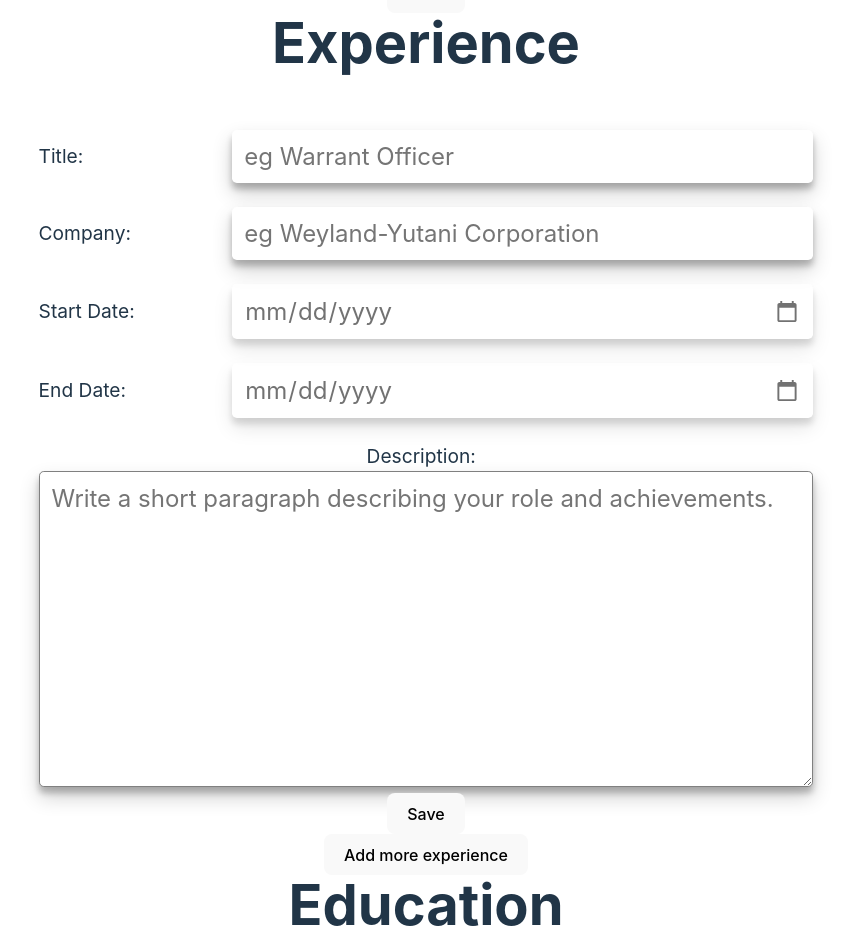
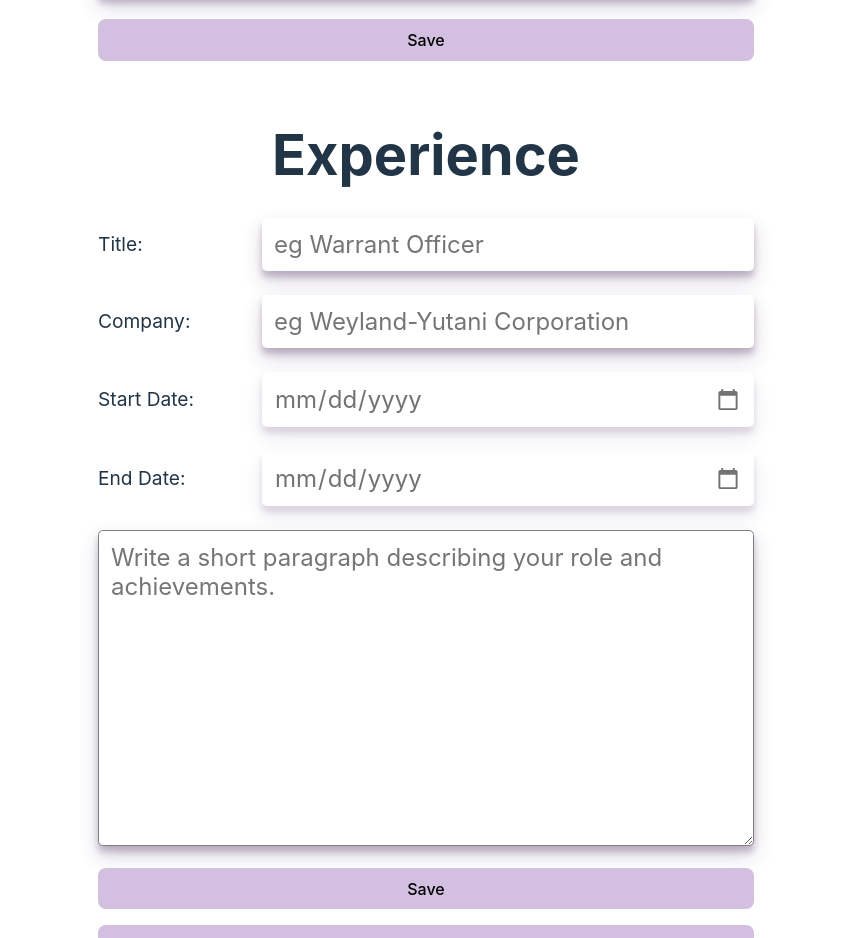
Before and after one commit to bendee48/cv-application, a React (Vite) app: page / in a window 1280 px wide. Shown: the part 890-1828 px from the top of the page, without its empty margins (214-1065 px from the left). Built offline with nearby package versions, Linux system fonts and the light colour scheme.

Commit message:
Adding Section
- Adding a section component
- Continuing to style the form elements
§

```diff
--- a/src/components/App.jsx
+++ b/src/components/App.jsx
@@ -4,6 +4,7 @@ import PersonalStatement from './PersonalStatement.jsx'
 import { Experience } from './Experience.jsx'
 import Education from './Education.jsx'
 import AddButton from './AddButton.jsx'
+import Section from './Section.jsx'
 import '../styles/App.css'
 
 function App() {
@@ -30,16 +31,24 @@ function App() {
 
   return (
     <>
-      <h1 className='section-header'>Details</h1>
+      <Section>
+        <h1 className='section-header'>Details</h1>
         <GeneralInfo />
-      <h1 className='section-header'>Statement</h1>
+      </Section>
+      <Section>
+        <h1 className='section-header'>Statement</h1>
         <PersonalStatement />
-      <h1 className='section-header'>Experience</h1>
+      </Section>
+      <Section>
+        <h1 className='section-header'>Experience</h1>
         {experiences}
         <AddButton text="experience" handleClick={addExperience} />
-      <h1 className='section-header'>Education</h1>
+      </Section>
+      <Section>
+        <h1 className='section-header'>Education</h1>
         {education}
         <AddButton text="education" handleClick={addEducation} />
+      </Section>
     </>
   )
 }
--- a/src/components/Experience.jsx
+++ b/src/components/Experience.jsx
@@ -112,7 +112,7 @@ function Experience() {
         }
       </div>
       <div>
-        <label htmlFor="description">Description:</label>
+        {/* <label htmlFor="description">Description:</label> */}
         { !saved ?
           (
             <textarea
@@ -128,7 +128,7 @@ function Experience() {
           (<p>{experienceInfo.description}</p>)
         }
       </div>
-      <button>{!saved ? 'Save' : 'Edit'}</button>
+      <button className='btn'>{!saved ? 'Save' : 'Edit'}</button>
     </form>
   )
 }
--- a/src/components/GeneralInfo.jsx
+++ b/src/components/GeneralInfo.jsx
@@ -84,7 +84,7 @@ function GeneralInfo() {
             (<span>{personalInfo.phone}</span>)
         }
       </div>
-      <button>{!saved ? 'Save' : 'Edit'}</button>
+      <button className='btn'>{!saved ? 'Save' : 'Edit'}</button>
     </form>
   )
 }
--- a/src/components/PersonalStatement.jsx
+++ b/src/components/PersonalStatement.jsx
@@ -23,7 +23,7 @@ function PersonalStatement() {
           (<textarea className="text-area" rows={10} onChange={handleStatementChange} value={statement} placeholder="Say a little about yourself..."></textarea>) :
           (<p>{statement}</p>)
       }
-      <button>{!saved ? 'Save' : 'Edit'}</button>
+      <button className='btn'>{!saved ? 'Save' : 'Edit'}</button>
     </form>
   )
 }
--- /dev/null
+++ b/src/components/Section.jsx
@@ -0,0 +1,9 @@
+function Section({children}) {
+  return (
+    <div class="section">
+      {children}
+    </div>
+  )
+}
+
+export default Section;
--- a/src/index.css
+++ b/src/index.css
@@ -45,6 +45,7 @@ h1 {
 }
 
 button {
+  width: 100%;
   border-radius: 8px;
   border: 1px solid transparent;
   padding: 0.6em 1.2em;
@@ -57,12 +58,12 @@ button {
 }
 
 button:hover {
-  border-color: #646cff;
+  border-color: #000000;
 }
 
 button:focus,
 button:focus-visible {
-  outline: 4px auto -webkit-focus-ring-color;
+  outline: 4px auto blueviolet;
 }
 
 @media (prefers-color-scheme: light) {
@@ -74,6 +75,6 @@ button:focus-visible {
     color: #747bff;
   }
   button {
-    background-color: #f9f9f9;
+    background-color: #d3bfe0;
   }
 }
--- a/src/styles/App.css
+++ b/src/styles/App.css
@@ -7,14 +7,20 @@
   text-align: center;
 }
 
+/* Section */
+
+.section {
+  margin-bottom: 4em;
+}
+
 .section-header {
-  margin-bottom: 1em;
+  margin-bottom: 0.5em;
 }
 
 /* Forms */
 
 form {
-  /* border: 1px solid blue; */
+  margin-top: 2em;
 }
 
 label {
@@ -30,7 +36,7 @@ input,
   font-size: 1.5rem;
   padding: 0.5em;
   border-radius: 0.2em;
-  box-shadow: 0 10px 20px rgba(0,0,0,0.19), 0 6px 6px rgba(0,0,0,0.23);
+  box-shadow: 0 10px 20px rgba(52, 28, 80, 0.19), 0 6px 6px rgba(58, 22, 76, 0.23);
 }
 
 input[type="date"] {
@@ -53,3 +59,11 @@ input:focus {
   border: 1px solid gray;
   width: 100%;
 }
+
+.text-area:focus {
+  outline-color: blueviolet;
+}
+
+.btn {
+  margin-top: 1em;
+}
```
